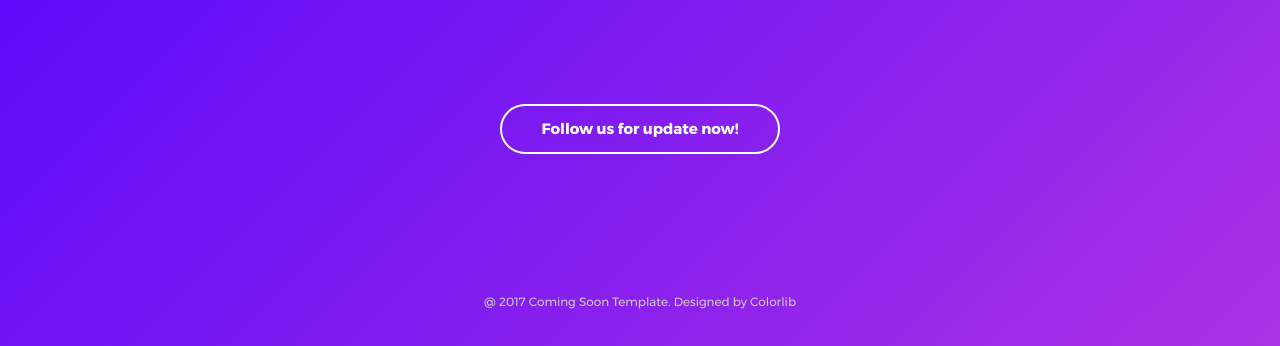
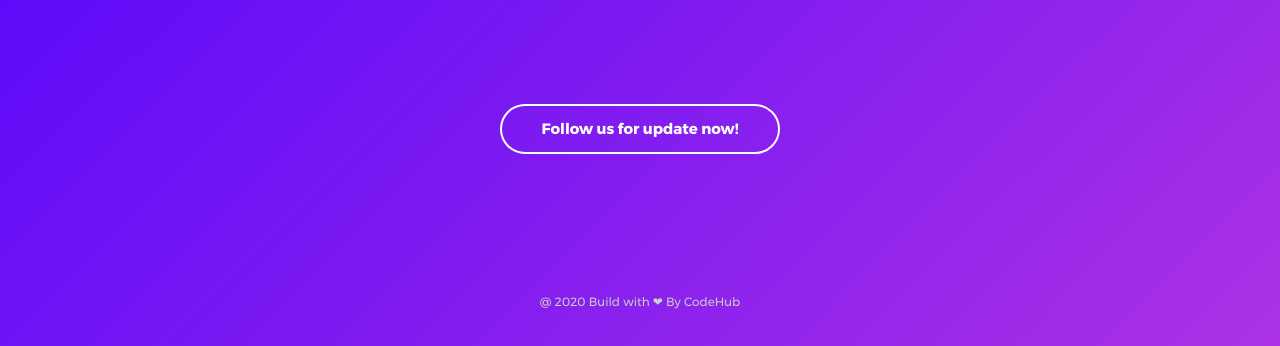
Before and after one commit to nakulji/nakulji.github.io, a plain HTML site: page index.html in a window 1280 px wide. Shown: the part 454-800 px from the top of the page. Drawn offline with Linux system fonts and the light colour scheme; a web font is replaced by a local one.

Commit message:
Update index.html

```diff
--- a/index.html
+++ b/index.html
@@ -63,7 +63,7 @@
 		</div>
 
 		<span class="s1-txt3 txt-center">
-			@ 2017 Coming Soon Template. Designed by Colorlib
+			@ 2020 Build with &#10084 By CodeHub
 		</span>
 
 	</div>
```
